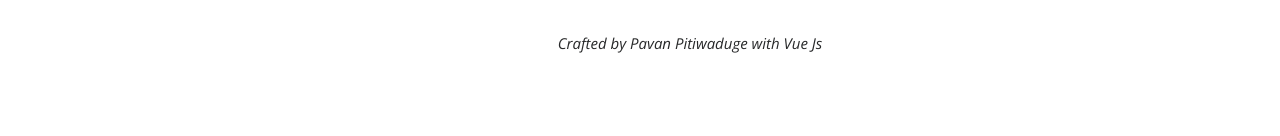
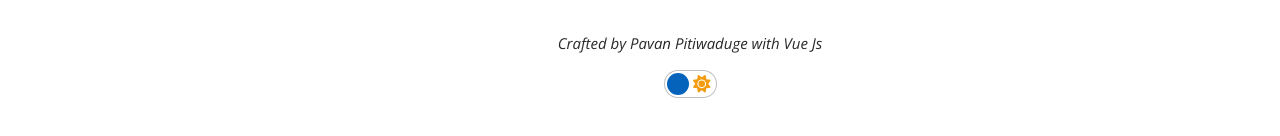
Before and after one commit to rajivaPavan/rajivaPavan.github.io, a Vue app: page / in a window 1280 px wide. Shown: the part 2890-3026 px from the top of the page. Built offline with nearby package versions, Linux system fonts and the light colour scheme.

Commit message:
added manual theme switch

```diff
--- a/index.html
+++ b/index.html
@@ -26,7 +26,7 @@
           rel="stylesheet">
 
     <link href="src/assets/aos.css" rel="stylesheet">
-
+    <script type="module" src="src/assets/js/app-theme.js"></script>
     <!-- Google tag (gtag.js) -->
     <script async src="https://www.googletagmanager.com/gtag/js?id=G-RZRDEHBMYX"></script>
     <script>
--- a/package.json
+++ b/package.json
@@ -7,12 +7,18 @@
     "preview": "vite preview --port 4173"
   },
   "dependencies": {
+    "@fortawesome/fontawesome-svg-core": "^6.3.0",
+    "@fortawesome/free-solid-svg-icons": "^6.3.0",
+    "@fortawesome/vue-fontawesome": "^3.0.3",
     "cross-env": "^7.0.3",
     "vue": "^3.2.37"
   },
   "devDependencies": {
     "@vitejs/plugin-vue": "^4.0.0",
     "@vitejs/plugin-vue-jsx": "^3.0.0",
+    "node-sass": "^8.0.0",
+    "sass": "^1.58.1",
+    "sass-loader": "^13.2.0",
     "vite": "^4.1.1"
   },
   "engines": {
--- a/src/assets/base.css
+++ b/src/assets/base.css
@@ -4,14 +4,14 @@
     --vt-c-white-soft: #f8f8f8;
     --vt-c-white-mute: #f2f2f2;
     --vt-c-white-transparent: rgba(221, 221, 221, 0.72);
-    --vt-c-white-filter:rgba(255,255,255,0.7);
+    --vt-c-white-filter: rgba(255, 255, 255, 0.7);
 
     --vt-c-black: #181818;
     --vt-c-black-soft: #222222;
     --vt-c-black-text: #272829;
     --vt-c-black-mute: #282828;
     --vt-c-black-transparent: rgba(30, 30, 30, 0.88);
-    --vt-c-black-filter:rgba(0,0,0,0.7);
+    --vt-c-black-filter: rgba(0, 0, 0, 0.7);
 
 
     --vt-c-blue: #2f65b9;
@@ -63,8 +63,7 @@
 
 }
 
-@media (prefers-color-scheme: dark) {
-    :root {
+[data-theme="dark"] {
     --color-background: var(--vt-c-black);
     --color-background-soft: var(--vt-c-black-soft);
     --color-background-mute: var(--vt-c-black-mute);
@@ -81,4 +80,3 @@
     --color-inv-heading: var(--vt-c-text-light-1);
     --color-inv-text: var(--vt-c-text-light-1);
 }
-}
--- /dev/null
+++ b/src/assets/js/app-theme.js
@@ -0,0 +1,59 @@
+const DARK_THEME = "dark";
+const LIGHT_THEME = "light";
+
+function setDataTheme(theme) {
+    document.documentElement.setAttribute("data-theme", theme);
+}
+
+function setThemeInStorage(theme) {
+    localStorage.setItem("data-theme", theme);
+}
+
+export default class AppTheme{
+    //used to detect OS theme preference on page load
+    static detectColorScheme() {
+        let theme = LIGHT_THEME;    //default to light
+
+        if (!window.matchMedia) {
+            //matchMedia method not supported
+            return false;
+        } else if (window.matchMedia("(prefers-color-scheme: dark)").matches) {
+            //OS theme setting detected as dark
+            theme = DARK_THEME;
+        }
+
+        //dark theme preferred, set document with a `data-theme` attribute
+        if (theme === DARK_THEME) {
+            setDataTheme(DARK_THEME)
+        }
+    }
+
+    static setDarkTheme() {
+        setDataTheme(DARK_THEME);
+        setThemeInStorage(DARK_THEME);
+    }
+
+    static setLightTheme() {
+        setDataTheme(LIGHT_THEME);
+        setThemeInStorage(LIGHT_THEME);
+    }
+
+    static addThemeListener(toggleSwitchToDark) {
+        window.matchMedia("(prefers-color-scheme: dark)")
+            .addEventListener("change", (e) => {
+                if (e.matches) {
+                    AppTheme.setDarkTheme();
+                    toggleSwitchToDark(true)
+                } else {
+                    AppTheme.setLightTheme();
+                    toggleSwitchToDark(false)
+                }
+            });
+    }
+
+    static getDataTheme() {
+        return document.documentElement.getAttribute("data-theme");
+    }
+}
+
+AppTheme.detectColorScheme();
--- /dev/null
+++ b/src/assets/js/icons.js
@@ -0,0 +1,7 @@
+// Font Awesome
+import { library } from "@fortawesome/fontawesome-svg-core";
+import {faMoon, faSun} from "@fortawesome/free-solid-svg-icons";
+
+export default function initIcons() {
+    library.add(faSun,faMoon);
+}
--- a/src/assets/main.css
+++ b/src/assets/main.css
@@ -13,7 +13,9 @@ html::-webkit-scrollbar-thumb
 {
     background-color: var(--color-primary);
 }
-
+*{
+    transition: all 0.2s ease-in-out;
+}
 html {
     scroll-behavior: smooth;
     font-family: "Poppins", sans-serif;
--- a/src/components/AppFooter.vue
+++ b/src/components/AppFooter.vue
@@ -4,12 +4,16 @@
       <p>
         Crafted by Pavan Pitiwaduge with Vue Js
       </p>
+      <ThemeSwitch/>
     </div>
   </footer>
 </template>
 <script>
+import ThemeSwitch from "./ThemeSwitch.vue";
+
 export default {
   name: 'AppFooter',
+  components: {ThemeSwitch},
 }
 </script>
 
@@ -29,7 +33,7 @@ export default {
   font-size: 15px;
   font-style: italic;
   padding: 0 10px;
-  margin: 0 0 40px 0;
+  margin: 0 0 15px 0;
 }
 
 /*Mobile view*/
@@ -38,4 +42,5 @@ export default {
     padding: 0;
   }
 }
+
 </style>
--- /dev/null
+++ b/src/components/ThemeSwitch.vue
@@ -0,0 +1,109 @@
+<template>
+  <div class="d-flex justify-content-center">
+    <div class="mb-4 mb-md-3">
+      <input id="checkbox" ref="themeSwitch" class="checkbox" type="checkbox">
+      <label class="checkbox-label" for="checkbox">
+        <font-awesome-icon :icon="faMoon" class="moon" size="lg"/>
+        <font-awesome-icon :icon="faSun" class="sun" size="lg"/>
+        <span class="ball"></span>
+      </label>
+    </div>
+  </div>
+</template>
+<script>
+import {faMoon, faSun} from "@fortawesome/free-solid-svg-icons";
+import AppTheme from "../assets/js/app-theme";
+
+export default {
+  name: 'ThemeSwitch',
+  data() {
+    return {
+      faSun,
+      faMoon
+    }
+  },
+  mounted() {
+    //identify the toggle switch HTML element
+    const toggleSwitch = this.$refs.themeSwitch;
+
+    //function that sets the toggle switch to check (i.e. dark theme) or uncheck (i.e. light theme)
+    function toggleSwitchToDark(isDark) {
+      toggleSwitch.checked = isDark;
+    }
+
+    //function that changes the theme, and sets a localStorage variable to track the theme between page loads
+    function switchTheme(e) {
+      if (e.target.checked) {
+        AppTheme.setDarkTheme();
+        toggleSwitchToDark(true);
+      } else {
+        AppTheme.setLightTheme();
+        toggleSwitchToDark(false);
+      }
+    }
+
+    //listener for changes to the toggle switch
+    toggleSwitch.addEventListener('change', switchTheme, false);
+    //listener for changes to the theme
+    AppTheme.addThemeListener(toggleSwitchToDark);
+
+    //pre-check the dark-theme checkbox if dark-theme is set
+    if (AppTheme.getDataTheme() === "dark") {
+      toggleSwitchToDark(true);
+    }
+  }
+}
+
+</script>
+<style lang="scss" scoped>
+$transition-speed: 0.15s;
+$checkbox-size: 28px;
+$ball-size: 22px;
+$switch-width: 53px;
+
+.checkbox {
+  opacity: 0;
+  position: absolute;
+  height: $checkbox-size;
+}
+
+.sun {
+  //a yellowish orange color for the sun
+  color: #f39c12;
+}
+
+.moon {
+  //a yellowish color for the moon
+  color: #f1c40f;
+}
+
+.checkbox-label {
+  background-color: var(--color-background);
+  width: $switch-width;
+  height: $checkbox-size;
+  border-radius: 50px;
+  border: 1px solid var(--color-border);
+  position: relative;
+  padding: 5px;
+  cursor: pointer;
+  display: flex;
+  justify-content: space-between;
+  align-items: center;
+
+  .ball {
+    background-color: var(--color-primary-bright);
+    width: $ball-size;
+    height: $ball-size;
+    position: absolute;
+    left: 2px;
+    top: 2px;
+    bottom: 2px;
+    border-radius: 50%;
+    transition: transform $transition-speed linear;
+  }
+}
+
+.checkbox:checked + .checkbox-label .ball {
+  transform: translateX(calc(#{$switch-width} / 2 - 2px));
+}
+</style>
--- a/src/main.js
+++ b/src/main.js
@@ -89,5 +89,9 @@ Object.keys(scripts).forEach(lib => {
 import {createApp} from 'vue'
 import App from './App.vue'
 import './assets/main.css'
+import initIcons from "./assets/js/icons.js";
+import {FontAwesomeIcon} from "@fortawesome/vue-fontawesome";
 
-createApp(App).mount('#app')
+initIcons();
+
+createApp(App).component('font-awesome-icon', FontAwesomeIcon).mount('#app')
```
Also changed, not shown: 1 other file (tests, documents, lock files or other folders). Lines whose indentation alone changed are shown as unchanged.
